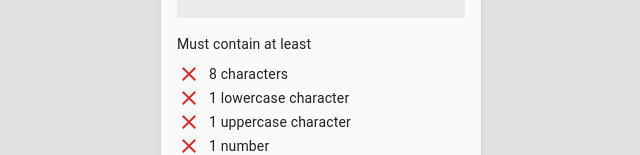
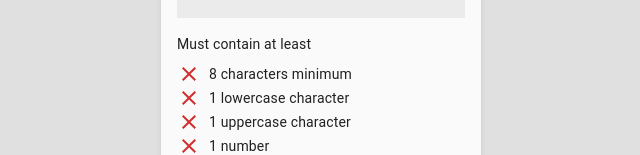
Before and after one commit to pramodboda/password-validator-reactjs, a React (Vite) app: page / in a window 1280 px wide. Shown: the part 370-525 px from the top of the page, without its empty margins (319-959 px from the left). Built offline with nearby package versions, Linux system fonts and the light colour scheme.

Commit message:
UPDATE: UI

```diff
--- a/src/components/PasswordValidator/PasswordValidator.jsx
+++ b/src/components/PasswordValidator/PasswordValidator.jsx
@@ -219,7 +219,7 @@ function PasswordValidator() {
               <DoneIcon sx={{ color: greenC }} />
             )}
             <Typography variant="body2" component="p">
-              8 characters
+              8 characters minimum
             </Typography>
           </Stack>
           <Stack direction="row" alignItems="center" gap={1}>
```
